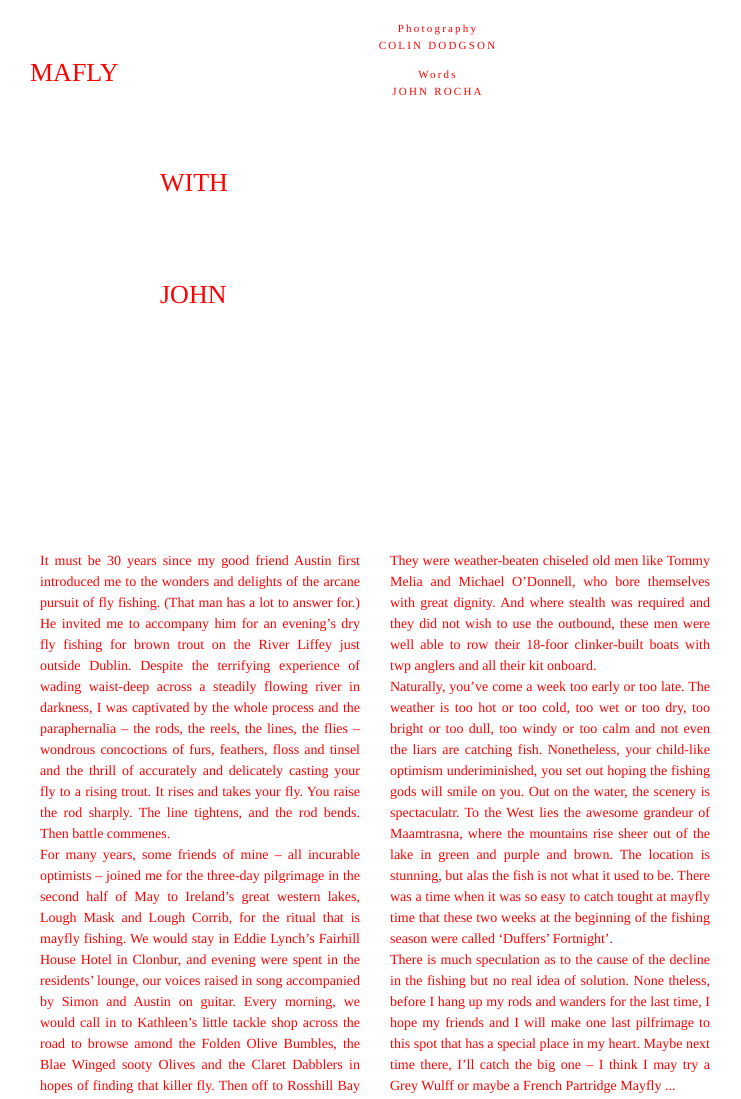
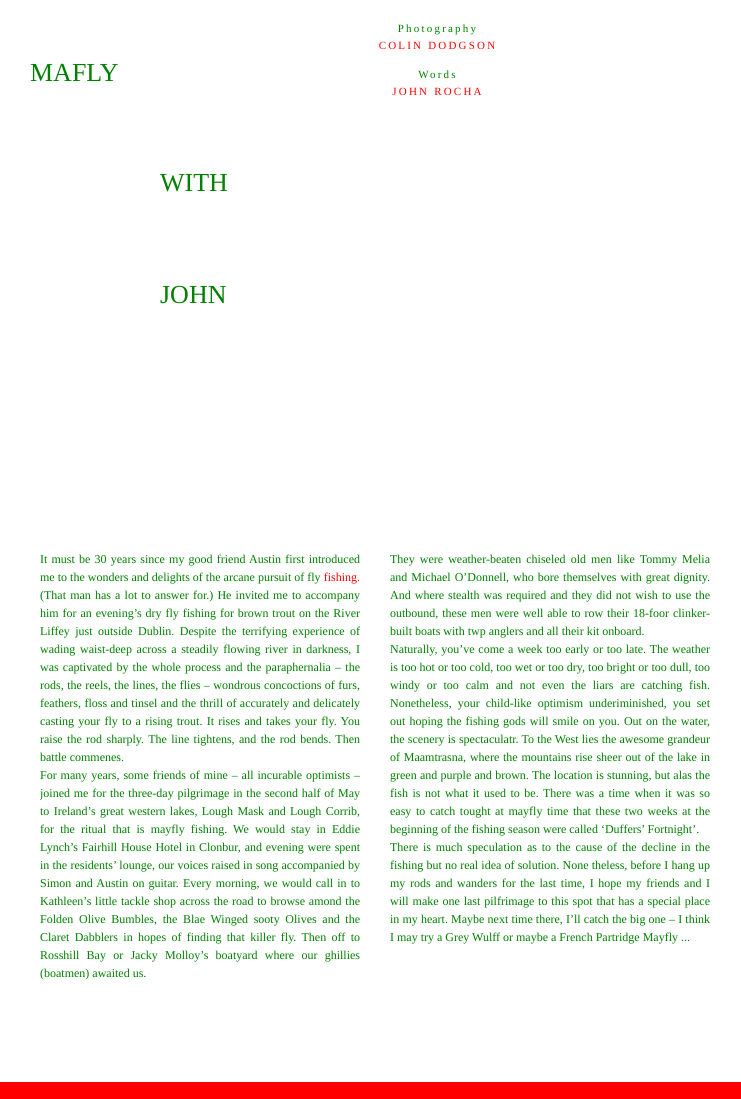
Before and after one commit to ecember/magazine-example, a plain HTML site: page index.html in a window 1280 px wide. Shown: the top 1099 px of the page, without its empty margins (10-751 px from the left). Drawn offline with nearby package versions, Linux system fonts and the light colour scheme; a script that the page names is missing.

Commit message:
Change colour & size

```diff
--- a/site.css
+++ b/site.css
@@ -13,10 +13,10 @@ body {
   margin: 0;
   padding: 0;
   width: 100%;
-  font-size: 14px;
+  font-size: 12px;
 	line-height: 1.5;
   font-family: 'Times', serif;
-	color: red;
+	color: green;
   min-height: 100vh;
   overflow: hidden;
   position: relative;
```
